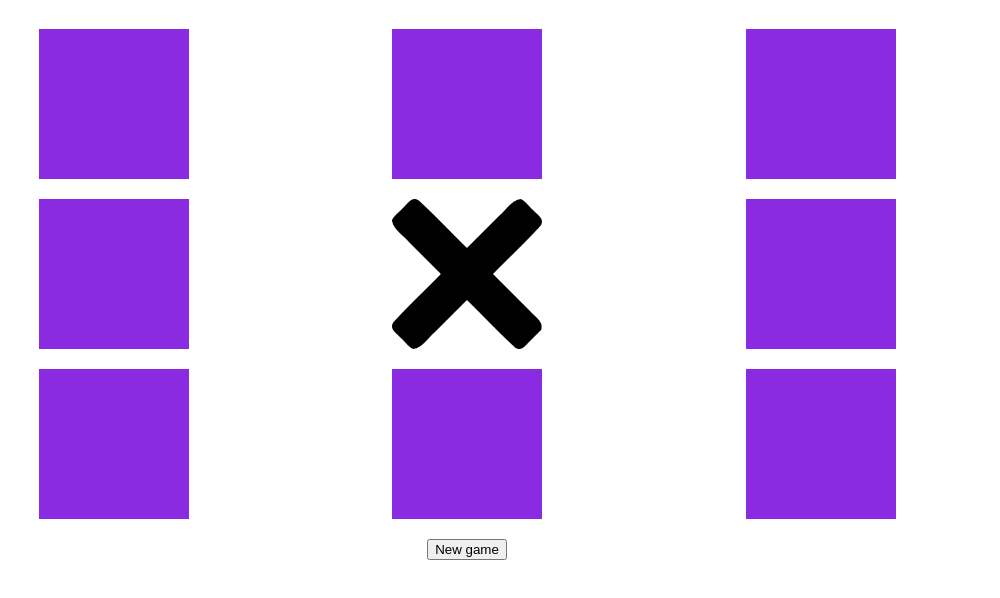
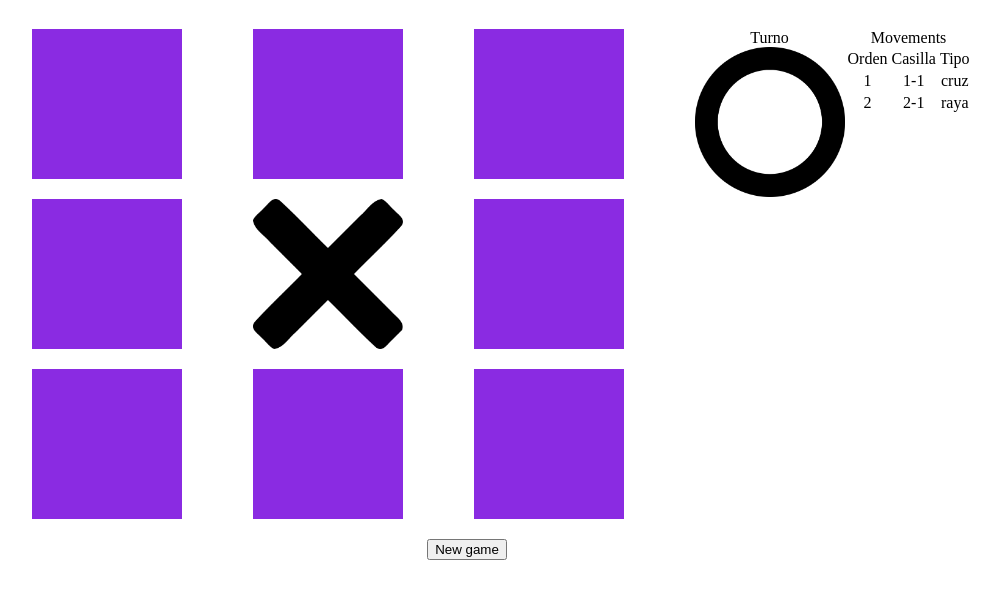
Before and after one commit to s414s/js-tic-tac-toe, a website: page src/index.html in a window 1280 px wide. Shown: the part 90-688 px from the top of the page, without its empty margins (173-1173 px from the left). Drawn offline with Linux system fonts and the light colour scheme.

Commit message:
added instructions

```diff
--- a/src/index.html
+++ b/src/index.html
@@ -8,10 +8,27 @@
 <body>
     <script src="./index.js"></script>
     <style>
+        main {
+            display: flex;
+            justify-content: center;
+        }
+
+        .container {
+            width: 80%;
+            display: flex;
+        }
+
+        .main__information {
+            display: flex;
+            text-align: center;
+        }
         .row {
             display: flex;
             justify-content: space-evenly;
             margin-bottom: 20px;
+        }
+        .grow {
+            flex-grow: 1;
         }
         .cell {
             width: 150px;
@@ -34,13 +51,31 @@
             background-repeat: no-repeat;
             background-size: 100%;
         }
+        .turn-cell-o {
+            width: 150px;
+            height: 150px;
+            background-image: url('./img/circle.png');
+            background-position: center; /* Center the image */
+            background-repeat: no-repeat;
+            background-size: 100%;
+        }
+        .turn-cell-x {
+            width: 150px;
+            height: 150px;
+            background-image: url('./img/cross.png');
+            background-position: center; /* Center the image */
+            background-repeat: no-repeat;
+            background-size: 100%;
+        }
         h1 {
             text-align: center;
             font-size: xxx-large;
         }
     </style>
     <h1>Tic tac toe</h1>
-    <div>
+    <main>
+        <div class="container">
+            <div class="grow">
                 <div class="row">
                     <div class="cell"></div>
                     <div class="cell"></div>
@@ -57,6 +92,41 @@
                     <div class="cell"></div>
                 </div>
             </div>
+            <div class="main__information">
+                <div>
+                    <div>Turno</div>
+                    <div class="turn-cell-o"></div>
+                </div>
+                <div>
+                    <div>Movements</div>
+                    <table>
+                        <thead>
+                            <tr>
+                                <td>Orden</td>
+                                <td>Casilla</td>
+                                <td>Tipo</td>
+                            </tr>
+                        </thead>
+                        <tbody>
+                            <tr>
+                                <td>1</td>
+                                <td>1-1</td>
+                                <td>cruz</td>
+                            </tr>
+                            <tr>
+                                <td>2</td>
+                                <td>2-1</td>
+                                <td>raya</td>
+                            </tr>
+                        </tbody>
+                    </table>
+                </div>
+                <!-- <table>
+                    <thead></thead>
+                </table> -->
+            </div>
+        </div>
+    </main>
     <div style="display:flex;justify-content:center">
         <button id="restart">New game</button>
     </div>
```
Also changed, not shown: README.md. Lines whose indentation alone changed are shown as unchanged.
